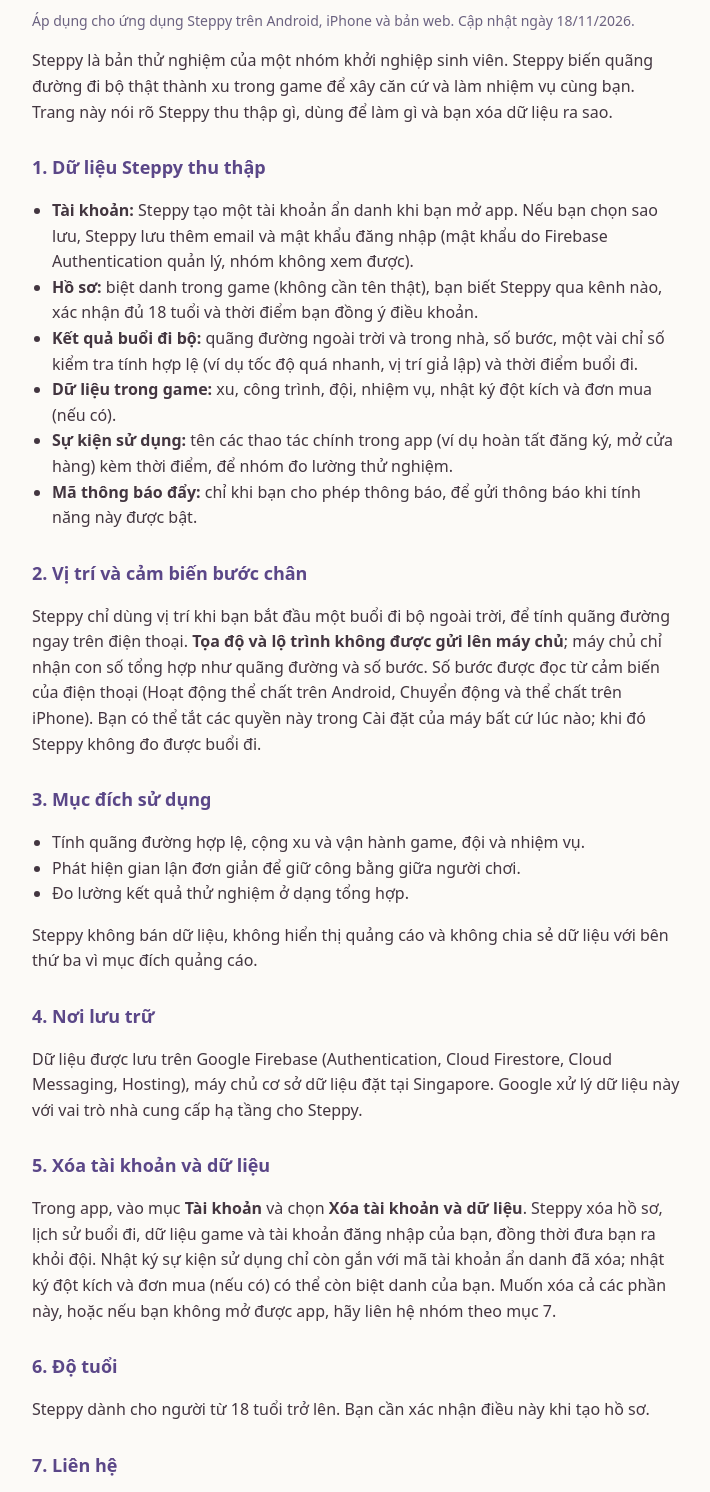
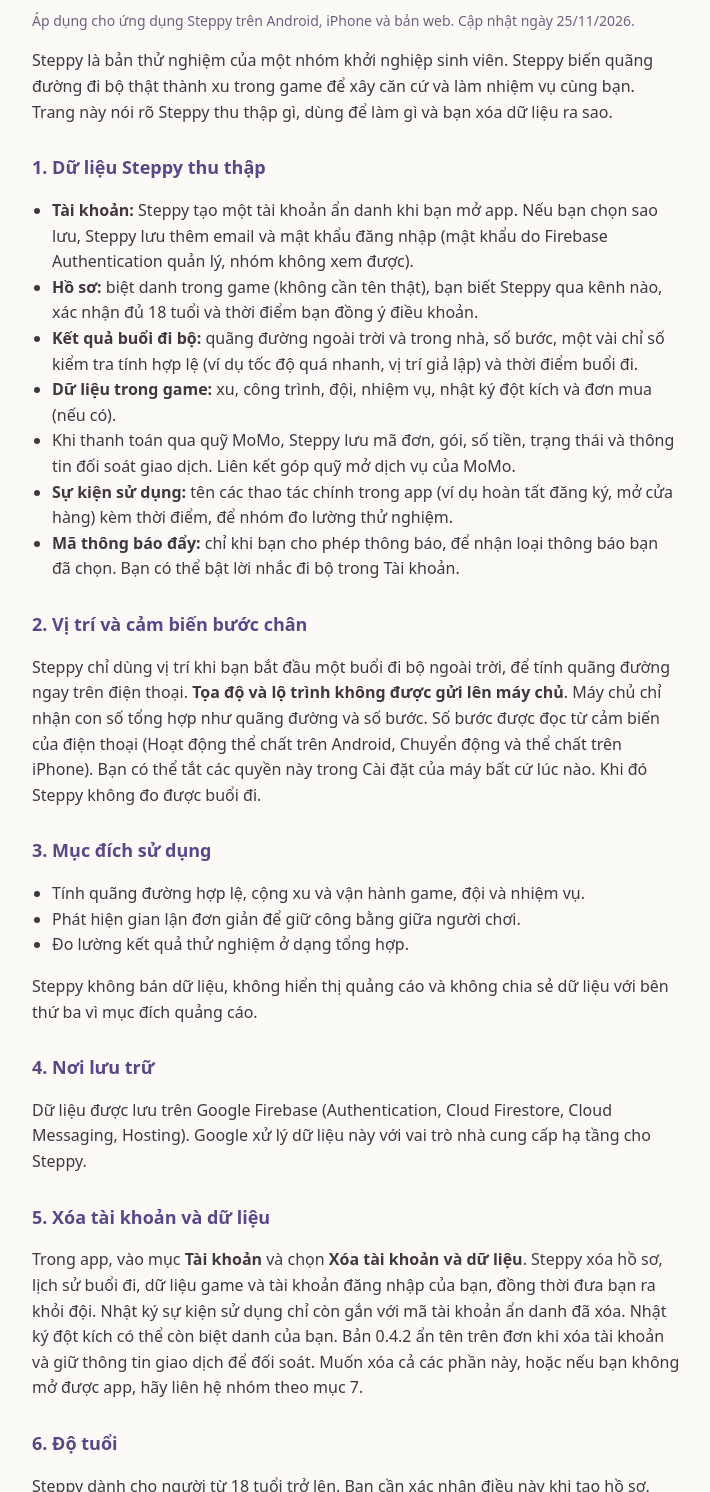
Before and after one commit to minhngdc/steppy-download, a plain HTML site: page privacy.html in a window 1280 px wide. Shown: the part 94-1586 px from the top of the page, without its empty margins (284-994 px from the left). Drawn offline with Linux system fonts and the light colour scheme.

Commit message:
Align the Steppy download page with the in-app brand and payment privacy details

```diff
--- a/privacy.html
+++ b/privacy.html
@@ -24,7 +24,7 @@
   <main class="wrap">
     <a href="./">← Trang tải Steppy</a>
     <h1>Chính sách quyền riêng tư</h1>
-    <p class="muted">Áp dụng cho ứng dụng Steppy trên Android, iPhone và bản web. Cập nhật ngày 18/11/2026.</p>
+    <p class="muted">Áp dụng cho ứng dụng Steppy trên Android, iPhone và bản web. Cập nhật ngày 25/11/2026.</p>
 
     <p>Steppy là bản thử nghiệm của một nhóm khởi nghiệp sinh viên. Steppy biến quãng đường đi bộ thật thành xu trong game để xây căn cứ và làm nhiệm vụ cùng bạn. Trang này nói rõ Steppy thu thập gì, dùng để làm gì và bạn xóa dữ liệu ra sao.</p>
 
@@ -34,12 +34,13 @@
       <li><b>Hồ sơ:</b> biệt danh trong game (không cần tên thật), bạn biết Steppy qua kênh nào, xác nhận đủ 18 tuổi và thời điểm bạn đồng ý điều khoản.</li>
       <li><b>Kết quả buổi đi bộ:</b> quãng đường ngoài trời và trong nhà, số bước, một vài chỉ số kiểm tra tính hợp lệ (ví dụ tốc độ quá nhanh, vị trí giả lập) và thời điểm buổi đi.</li>
       <li><b>Dữ liệu trong game:</b> xu, công trình, đội, nhiệm vụ, nhật ký đột kích và đơn mua (nếu có).</li>
+      <li>Khi thanh toán qua quỹ MoMo, Steppy lưu mã đơn, gói, số tiền, trạng thái và thông tin đối soát giao dịch. Liên kết góp quỹ mở dịch vụ của MoMo.</li>
       <li><b>Sự kiện sử dụng:</b> tên các thao tác chính trong app (ví dụ hoàn tất đăng ký, mở cửa hàng) kèm thời điểm, để nhóm đo lường thử nghiệm.</li>
-      <li><b>Mã thông báo đẩy:</b> chỉ khi bạn cho phép thông báo, để gửi thông báo khi tính năng này được bật.</li>
+      <li><b>Mã thông báo đẩy:</b> chỉ khi bạn cho phép thông báo, để nhận loại thông báo bạn đã chọn. Bạn có thể bật lời nhắc đi bộ trong Tài khoản.</li>
     </ul>
 
     <h2>2. Vị trí và cảm biến bước chân</h2>
-    <p>Steppy chỉ dùng vị trí khi bạn bắt đầu một buổi đi bộ ngoài trời, để tính quãng đường ngay trên điện thoại. <b>Tọa độ và lộ trình không được gửi lên máy chủ</b>; máy chủ chỉ nhận con số tổng hợp như quãng đường và số bước. Số bước được đọc từ cảm biến của điện thoại (Hoạt động thể chất trên Android, Chuyển động và thể chất trên iPhone). Bạn có thể tắt các quyền này trong Cài đặt của máy bất cứ lúc nào; khi đó Steppy không đo được buổi đi.</p>
+    <p>Steppy chỉ dùng vị trí khi bạn bắt đầu một buổi đi bộ ngoài trời, để tính quãng đường ngay trên điện thoại. <b>Tọa độ và lộ trình không được gửi lên máy chủ</b>. Máy chủ chỉ nhận con số tổng hợp như quãng đường và số bước. Số bước được đọc từ cảm biến của điện thoại (Hoạt động thể chất trên Android, Chuyển động và thể chất trên iPhone). Bạn có thể tắt các quyền này trong Cài đặt của máy bất cứ lúc nào. Khi đó Steppy không đo được buổi đi.</p>
 
     <h2>3. Mục đích sử dụng</h2>
     <ul>
@@ -50,10 +51,10 @@
     <p>Steppy không bán dữ liệu, không hiển thị quảng cáo và không chia sẻ dữ liệu với bên thứ ba vì mục đích quảng cáo.</p>
 
     <h2>4. Nơi lưu trữ</h2>
-    <p>Dữ liệu được lưu trên Google Firebase (Authentication, Cloud Firestore, Cloud Messaging, Hosting), máy chủ cơ sở dữ liệu đặt tại Singapore. Google xử lý dữ liệu này với vai trò nhà cung cấp hạ tầng cho Steppy.</p>
+    <p>Dữ liệu được lưu trên Google Firebase (Authentication, Cloud Firestore, Cloud Messaging, Hosting). Google xử lý dữ liệu này với vai trò nhà cung cấp hạ tầng cho Steppy.</p>
 
     <h2>5. Xóa tài khoản và dữ liệu</h2>
-    <p>Trong app, vào mục <b>Tài khoản</b> và chọn <b>Xóa tài khoản và dữ liệu</b>. Steppy xóa hồ sơ, lịch sử buổi đi, dữ liệu game và tài khoản đăng nhập của bạn, đồng thời đưa bạn ra khỏi đội. Nhật ký sự kiện sử dụng chỉ còn gắn với mã tài khoản ẩn danh đã xóa; nhật ký đột kích và đơn mua (nếu có) có thể còn biệt danh của bạn. Muốn xóa cả các phần này, hoặc nếu bạn không mở được app, hãy liên hệ nhóm theo mục 7.</p>
+    <p>Trong app, vào mục <b>Tài khoản</b> và chọn <b>Xóa tài khoản và dữ liệu</b>. Steppy xóa hồ sơ, lịch sử buổi đi, dữ liệu game và tài khoản đăng nhập của bạn, đồng thời đưa bạn ra khỏi đội. Nhật ký sự kiện sử dụng chỉ còn gắn với mã tài khoản ẩn danh đã xóa. Nhật ký đột kích có thể còn biệt danh của bạn. Bản 0.4.2 ẩn tên trên đơn khi xóa tài khoản và giữ thông tin giao dịch để đối soát. Muốn xóa cả các phần này, hoặc nếu bạn không mở được app, hãy liên hệ nhóm theo mục 7.</p>
 
     <h2>6. Độ tuổi</h2>
     <p>Steppy dành cho người từ 18 tuổi trở lên. Bạn cần xác nhận điều này khi tạo hồ sơ.</p>
```
Also changed, not shown: index.html (+11 -10 lines), icon.png, logo.webp, squirrel_boy.webp (added), squirrel_girl.webp (added).
